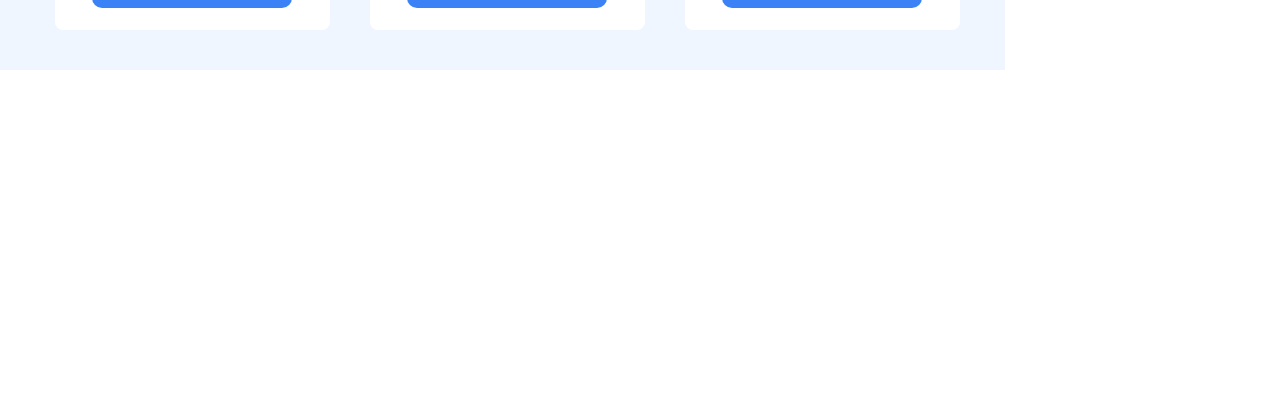
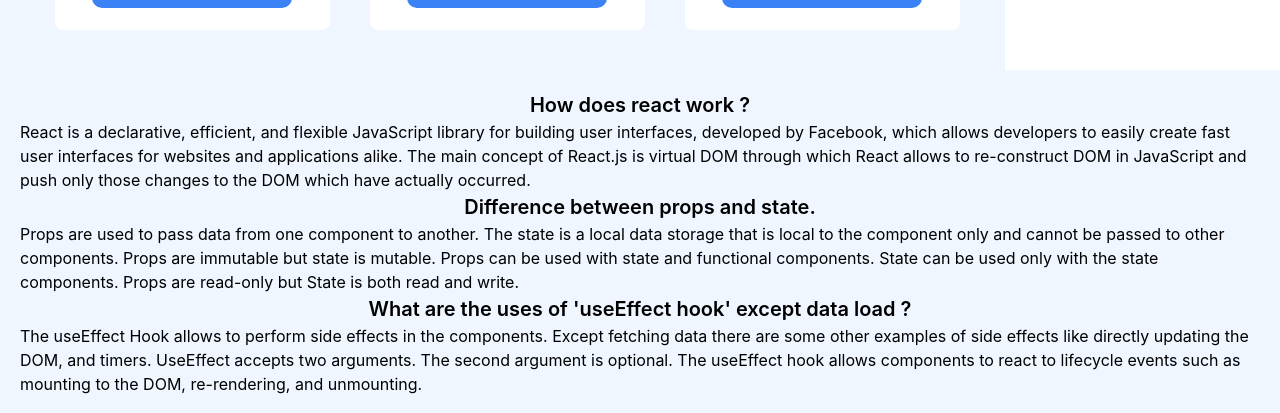
Before and after one commit to Abdullah-Al-Emon/Fitness-Heroes, a React (Create React App) app: page / in a window 1280 px wide. Shown: the part 909-1322 px from the top of the page. Before the commit the page ends 979 px from the top, so only its background shows below. Built offline with nearby package versions, Linux system fonts and the light colour scheme.

Commit message:
eleven commit

```diff
--- a/package.json
+++ b/package.json
@@ -9,7 +9,9 @@
     "@testing-library/jest-dom": "^5.16.5",
     "@testing-library/react": "^13.4.0",
     "@testing-library/user-event": "^13.5.0",
+    "bootstrap": "^5.2.1",
     "react": "^18.2.0",
+    "react-bootstrap": "^2.5.0",
     "react-dom": "^18.2.0",
     "react-scripts": "5.0.1",
     "react-toastify": "^9.0.8",
--- a/src/App.js
+++ b/src/App.js
@@ -1,10 +1,13 @@
 import './App.css';
 import Gym from './Components/Gym/Gym';
+import Question from './Components/Question/Question';
+
 
 function App() {
   return (
     <div className="App">
       <Gym></Gym>
+      <Question></Question>
     </div>
   );
 }
--- /dev/null
+++ b/src/Components/Question/Question.css
@@ -0,0 +1,4 @@
+.question{
+    padding: 20px;
+    /* box-shadow: 1px 1px 10px 10px rgb(163, 232, 237); */
+}
--- /dev/null
+++ b/src/Components/Question/Question.js
@@ -0,0 +1,38 @@
+import React from "react";
+import "./Question.css";
+
+const Question = () => {
+  return (
+    <div className="question bg-blue-50">
+      <div>
+        <h2 className="text-[20px] font-semibold text-center">How does react work ?</h2>
+        <p>React is a declarative, efficient, and flexible JavaScript library
+          for building user interfaces, developed by Facebook, which allows
+          developers to easily create fast user interfaces for websites and
+          applications alike. The main concept of React.js is virtual DOM
+          through which React allows to re-construct DOM in JavaScript and
+          push only those changes to the DOM which have actually occurred.</p>
+      </div>
+      <div>
+        <h2 className="text-[20px] font-semibold text-center">Difference between props and state.</h2>
+        <p>Props are used to pass data from one component to another. The state
+          is a local data storage that is local to the component only and
+          cannot be passed to other components. Props are immutable but state
+          is mutable. Props can be used with state and functional components.
+          State can be used only with the state components. Props are
+          read-only but State is both read and write.</p>
+      </div>
+      <div>
+        <h2 className="text-[20px] font-semibold text-center">What are the uses of 'useEffect hook' except data load ?</h2>
+        <p>The useEffect Hook allows to perform side effects in the components.
+          Except fetching data there are some other examples of side effects
+          like directly updating the DOM, and timers. UseEffect accepts two
+          arguments. The second argument is optional. The useEffect hook
+          allows components to react to lifecycle events such as mounting to
+          the DOM, re-rendering, and unmounting.</p>
+      </div>
+    </div>
+  );
+};
+
+export default Question;
```
Also changed, not shown: 1 other file (tests, documents, lock files or other folders).
